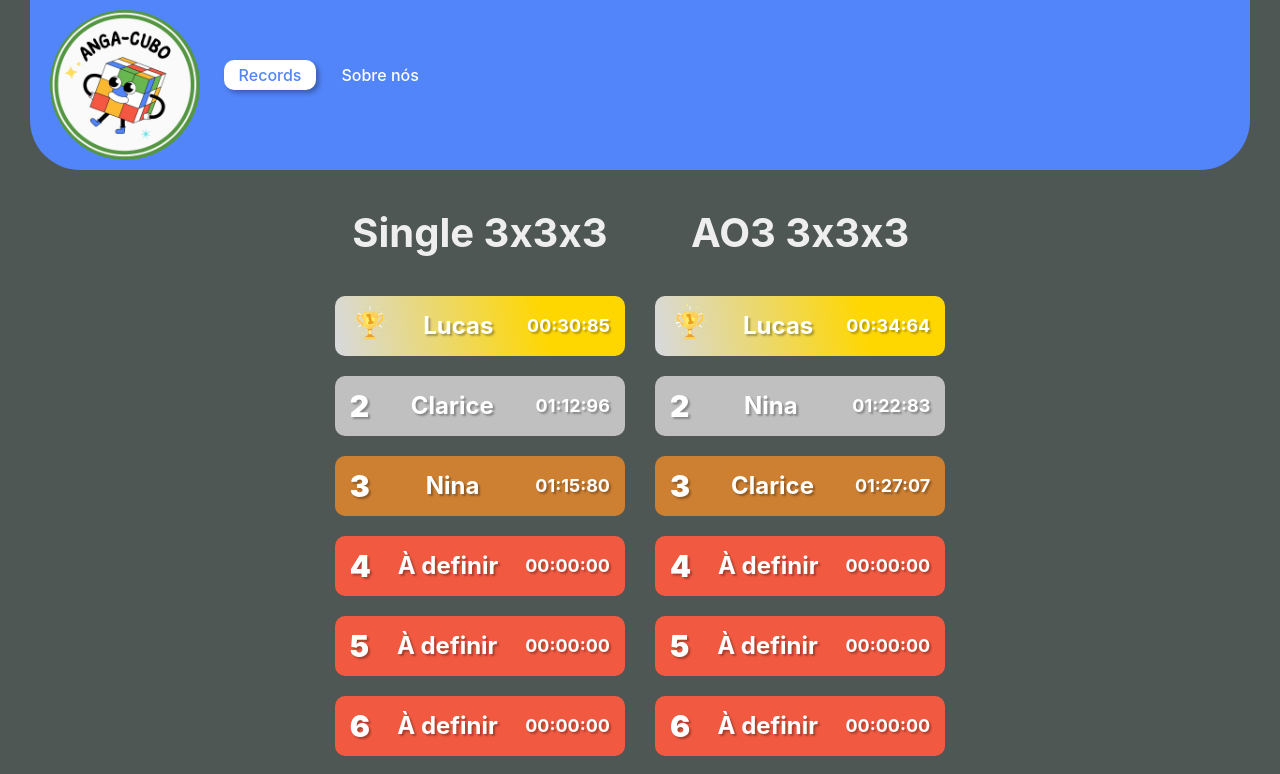
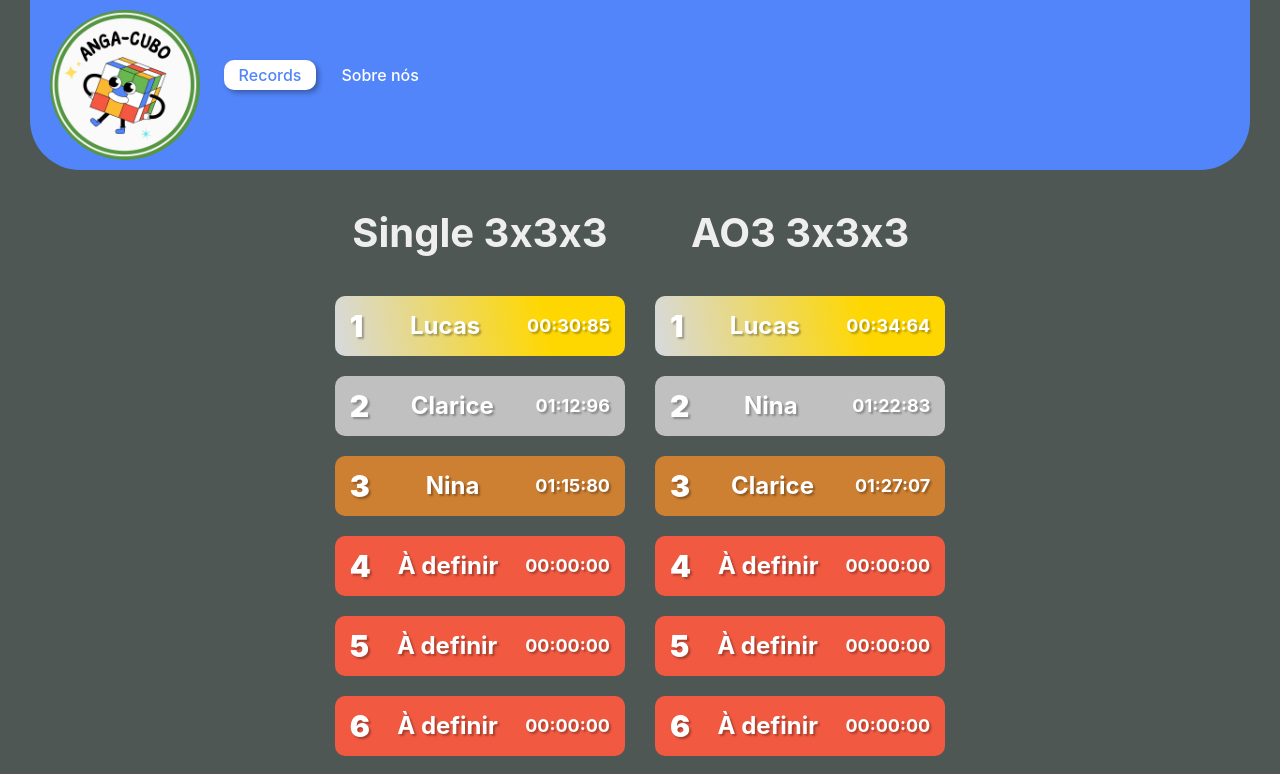
Before and after one commit to marcoshenriquemaia/angacubo-front, a React (Vite) app: page / in a window 1280 px wide. Shown: the top 774 px of the page. Built offline with nearby package versions, Linux system fonts and the light colour scheme; the HTML template or start-up script is replaced by a standard one.

Commit message:
remove lottie

```diff
--- a/src/components/RankingCard/index.tsx
+++ b/src/components/RankingCard/index.tsx
@@ -1,7 +1,5 @@
-import { Player } from '@lottiefiles/react-lottie-player'
 import { RankingItem } from '../Ranking'
 import * as S from './styles'
-import lottieData from '../../lotties/animation_lnccoiul.json'
 
 export const RankingCard = ({ position, rankingItem }: { position: number, rankingItem: RankingItem }) => {
 
@@ -9,13 +7,7 @@ export const RankingCard = ({ position, rankingItem }: { position: number, ranki
     visible: { opacity: 1, y: 0 },
     hidden: { opacity: 0, y: -100 },
   }} >
-    {position === 0 && <Player
-      autoplay
-      loop
-      src={lottieData}
-      style={{ height: '100px', width: '40px' }}
-    />}
-    {position !== 0 && <S.Position>{position + 1}</S.Position>}
+    <S.Position>{position + 1}</S.Position>
     <S.Name>{rankingItem.name}</S.Name>
     <S.Time>{rankingItem.time}</S.Time>
   </S.Container>
```
